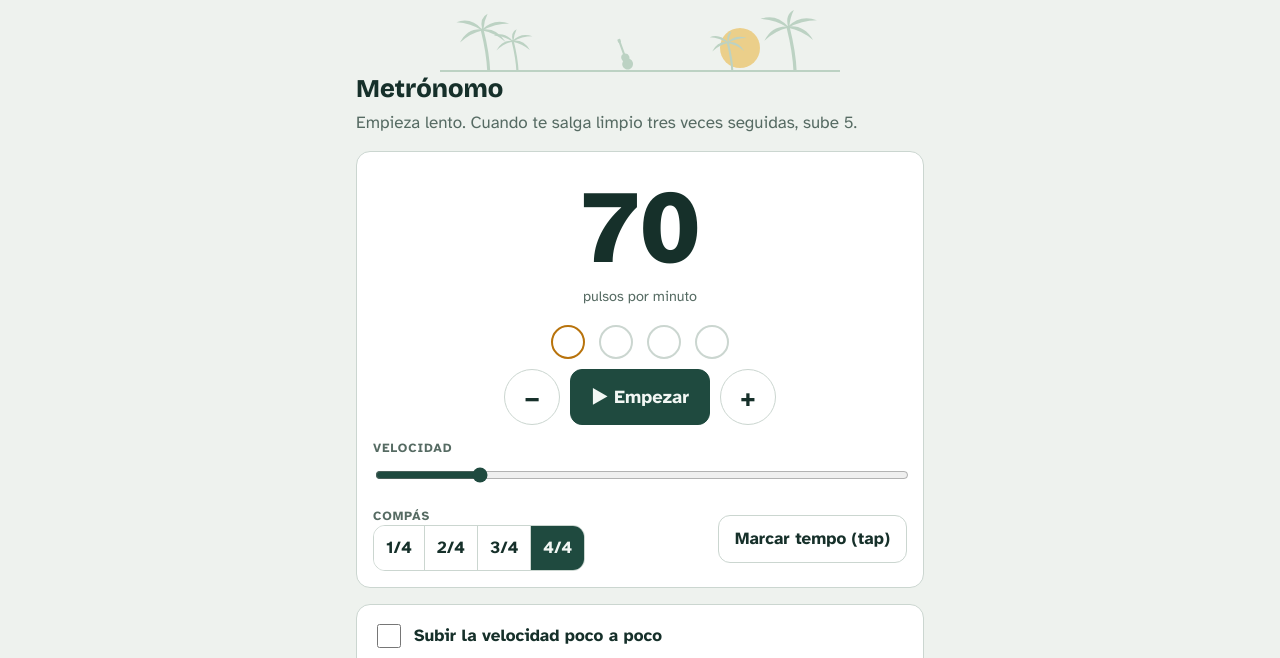
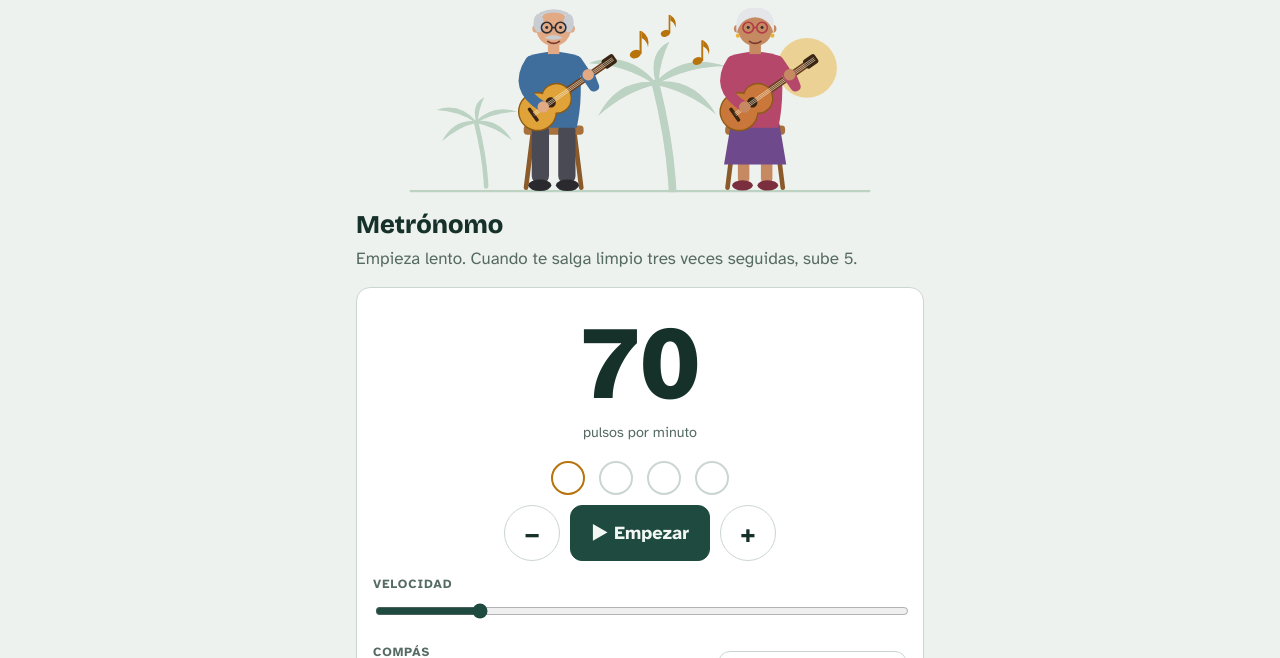
Before and after one commit to Vidal3375/Musica, a plain HTML site: page index.html in a window 1280 px wide. Shown: the part 75-733 px from the top of the page. Drawn offline with nearby package versions, Linux system fonts and the light colour scheme.

Commit message:
Ilustración de guitarristas mayores, menos imágenes y metrónomo más grave
Co-Authored-By: Claude Opus 5.5 <noreply@anthropic.com>
Claude-Session: https://claude.ai/code/session_019fzooruuZB4sTfYFg6Prk2

```diff
--- a/index.html
+++ b/index.html
@@ -69,9 +69,9 @@ h1, h2, h3 { font-family: var(--font-display); text-wrap: balance; margin: 0; }
 .top .place { font-size: 0.78rem; font-weight: 700; letter-spacing: 0.18em; text-transform: uppercase; color: var(--accent); }
 .top h1 { font-size: 1.35rem; font-weight: 800; color: var(--wood); letter-spacing: -0.01em; line-height: 1.15; }
 .top .sub { font-size: 0.85rem; color: var(--muted); }
-.skyline { display: block; width: 100%; max-width: 600px; height: 64px; margin: 0 auto -6px; color: var(--palm); }
-.skyline .sun { fill: var(--sun); opacity: 0.55; }
-.paella-art { width: 100%; max-width: 150px; height: auto; display: block; margin: 0 auto; }
+.scene { display: block; width: 100%; max-width: 600px; height: auto; max-height: 190px; margin: 0 auto 4px; color: var(--palm); }
+.scene .sun { fill: var(--sun); opacity: 0.5; }
+.scene .note { fill: var(--accent); }
 .signoff { display: grid; justify-items: center; gap: 4px; padding-top: 8px; color: var(--muted); font-size: 0.85rem; text-align: center; }
 .signoff b { color: var(--ink); font-family: var(--font-display); }
 
@@ -224,37 +224,6 @@ nav.tabbar a[aria-current="page"] { color: var(--wood); }
       <path d="M47 29 Q66 10 92 19 Q68 19 47 31 Z"/><path d="M47 29 Q72 26 86 50 Q68 35 47 31 Z"/><path d="M47 29 Q28 8 4 17 Q28 18 47 31 Z"/><path d="M47 29 Q22 27 10 51 Q28 35 47 31 Z"/><path d="M47 29 Q42 10 56 3 Q50 15 49 29 Z"/>
     </g>
   </symbol>
-  <symbol id="guitar-sil" viewBox="0 0 100 100">
-    <g fill="currentColor" transform="rotate(-20 50 55)">
-      <rect x="47" y="6" width="6" height="44" rx="1"/><rect x="45.5" y="0" width="9" height="10" rx="2"/>
-      <circle cx="50" cy="58" r="12"/><circle cx="50" cy="78" r="16"/>
-    </g>
-  </symbol>
-  <symbol id="paella" viewBox="0 0 160 100">
-    <ellipse cx="80" cy="54" rx="78" ry="12" fill="#000" opacity="0.08"/>
-    <rect x="2" y="40" width="22" height="9" rx="4.5" fill="#3B3B3E"/>
-    <rect x="136" y="40" width="22" height="9" rx="4.5" fill="#3B3B3E"/>
-    <ellipse cx="80" cy="46" rx="60" ry="38" fill="#4A4A4F" stroke="#2C2C30" stroke-width="2"/>
-    <ellipse cx="80" cy="46" rx="53" ry="32" fill="#C98A2B"/>
-    <ellipse cx="80" cy="45" rx="49" ry="29" fill="#E7B544"/>
-    <g fill="#F4E7C6" stroke="#CDBB8E" stroke-width="0.8">
-      <ellipse cx="60" cy="34" rx="5" ry="3.4" transform="rotate(-20 60 34)"/><ellipse cx="98" cy="30" rx="5" ry="3.4" transform="rotate(15 98 30)"/>
-      <ellipse cx="74" cy="58" rx="5" ry="3.4" transform="rotate(10 74 58)"/><ellipse cx="108" cy="52" rx="5" ry="3.4" transform="rotate(-25 108 52)"/>
-      <ellipse cx="48" cy="50" rx="5" ry="3.4" transform="rotate(30 48 50)"/>
-    </g>
-    <g fill="#5E9A3A">
-      <rect x="64" y="42" width="16" height="3.6" rx="1.8" transform="rotate(-30 72 44)"/><rect x="88" y="40" width="16" height="3.6" rx="1.8" transform="rotate(20 96 42)"/>
-      <rect x="82" y="60" width="16" height="3.6" rx="1.8" transform="rotate(-10 90 62)"/><rect x="40" y="38" width="14" height="3.6" rx="1.8" transform="rotate(60 47 40)"/>
-      <rect x="112" y="36" width="14" height="3.6" rx="1.8" transform="rotate(-50 119 38)"/>
-    </g>
-    <g fill="#A8652A" stroke="#7E4A1C" stroke-width="0.8">
-      <path d="M76 26 q8 -5 13 1 q3 6 -4 8 q-9 1 -9 -9z"/><path d="M54 60 q7 -6 13 0 q2 6 -5 7 q-9 0 -8 -7z"/>
-      <path d="M110 40 q8 -4 11 3 q1 6 -6 6 q-7 -1 -5 -9z"/><path d="M92 64 q6 -5 11 0 q2 5 -4 6 q-7 0 -7 -6z"/>
-    </g>
-    <g stroke="#355E33" stroke-width="1.4" stroke-linecap="round" fill="none">
-      <path d="M62 22 L84 18"/><path d="M66 21 l-2 -4 M70 20 l-1 -4 M74 19 l-1 -4 M78 19 l0 -4 M68 21 l1 3 M72 20 l1 3 M76 19 l1 3"/>
-    </g>
-  </symbol>
 </svg>
 <header class="top">
   <svg class="logo" aria-hidden="true"><use href="#logo"/></svg>
@@ -262,14 +231,71 @@ nav.tabbar a[aria-current="page"] { color: var(--wood); }
   <h1>Guitarra Paso a Paso</h1>
   <span class="sub">Poco a poco se llega lejos</span>
 </header>
-<svg class="skyline" viewBox="0 0 400 64" preserveAspectRatio="xMidYMax meet" aria-hidden="true">
-  <circle class="sun" cx="300" cy="40" r="20"/>
-  <use href="#palm" x="14" y="4" width="60" height="60"/>
-  <use href="#palm" x="52" y="20" width="44" height="44"/>
-  <use href="#guitar-sil" x="168" y="30" width="34" height="34"/>
-  <use href="#palm" x="318" y="0" width="64" height="64"/>
-  <use href="#palm" x="268" y="22" width="42" height="42"/>
-  <rect x="0" y="62" width="400" height="2" fill="currentColor"/>
+<svg class="scene" viewBox="0 0 400 165" role="img" aria-label="Un hombre y una mujer mayores tocando la guitarra junto a una palmera">
+  <circle class="sun" cx="345" cy="52" r="26"/>
+  <use href="#palm" x="150" y="25" width="135" height="135"/>
+  <use href="#palm" x="20" y="70" width="80" height="90"/>
+  <rect x="0" y="158" width="400" height="2" fill="currentColor"/>
+  <g class="note" transform="translate(196 40) scale(1)"><ellipse cx="0" cy="0" rx="5" ry="3.6" transform="rotate(-20)"/><rect x="3.6" y="-20" width="1.8" height="20"/><path d="M5.4 -20 Q13 -15 11 -6 Q10 -12 5.4 -14Z"/></g> <g class="note" transform="translate(222 22) scale(0.8)"><ellipse cx="0" cy="0" rx="5" ry="3.6" transform="rotate(-20)"/><rect x="3.6" y="-20" width="1.8" height="20"/><path d="M5.4 -20 Q13 -15 11 -6 Q10 -12 5.4 -14Z"/></g> <g class="note" transform="translate(250 46) scale(0.9)"><ellipse cx="0" cy="0" rx="5" ry="3.6" transform="rotate(-20)"/><rect x="3.6" y="-20" width="1.8" height="20"/><path d="M5.4 -20 Q13 -15 11 -6 Q10 -12 5.4 -14Z"/></g>
+  <g transform="translate(125 108)">
+    <g stroke="#8A5A2B" stroke-width="4" stroke-linecap="round"><line x1="-18" y1="0" x2="-24" y2="48"/><line x1="18" y1="0" x2="24" y2="48"/></g>
+    <rect x="-26" y="-6" width="52" height="8" rx="3" fill="#A8703A"/>
+    <rect x="-19" y="-8" width="15" height="52" rx="6" fill="#4A4A55"/><rect x="4" y="-8" width="15" height="52" rx="6" fill="#4A4A55"/>
+    <ellipse cx="-12" cy="46" rx="10" ry="5" fill="#2A2A2E"/><ellipse cx="12" cy="46" rx="10" ry="5" fill="#2A2A2E"/>
+    <path d="M-22 -66 Q-26 -30 -20 -4 L20 -4 Q26 -30 22 -66 Q0 -74 -22 -66Z" fill="#3F6E9C"/>
+    <rect x="-5" y="-78" width="10" height="10" fill="#E2A985"/>
+    <circle cx="-15" cy="-90" r="3.5" fill="#E2A985"/><circle cx="15" cy="-90" r="3.5" fill="#E2A985"/>
+    <circle cx="0" cy="-90" r="15" fill="#E2A985"/>
+    <ellipse cx="-13" cy="-95" rx="4.5" ry="8" fill="#C9CCD1"/><ellipse cx="13" cy="-95" rx="4.5" ry="8" fill="#C9CCD1"/>
+      <path d="M-11 -103 Q0 -108 11 -103" stroke="#C9CCD1" stroke-width="3" fill="none" stroke-linecap="round"/>
+      <path d="M-8 -82 Q0 -87 8 -82 Q0 -79 -8 -82Z" fill="#C9CCD1"/>
+    <g fill="none" stroke="#2E2E33" stroke-width="1.4"><circle cx="-6" cy="-91" r="4.6"/><circle cx="6" cy="-91" r="4.6"/><line x1="-1.4" y1="-91" x2="1.4" y2="-91"/></g>
+    <circle cx="-6" cy="-91" r="1.3" fill="#2E2E33"/><circle cx="6" cy="-91" r="1.3" fill="#2E2E33"/>
+    <path d="M-5 -79 Q0 -75.5 5 -79" fill="none" stroke="#7A3B2E" stroke-width="1.5" stroke-linecap="round"/>
+    <g transform="translate(-14 -18) rotate(55)">
+      <rect x="-3" y="-72" width="6" height="48" fill="#6B3E1E"/>
+      <rect x="-4.5" y="-82" width="9" height="12" rx="2" fill="#3A2412"/>
+      <circle cx="0" cy="-20" r="13.5" fill="#8C5A14"/><circle cx="0" cy="0" r="17" fill="#8C5A14"/>
+      <circle cx="0" cy="-20" r="12.3" fill="#E0A33A"/><circle cx="0" cy="0" r="15.8" fill="#E0A33A"/>
+      <circle cx="0" cy="-14" r="4.5" fill="#3A2412"/>
+      <rect x="-7" y="3" width="14" height="3" rx="1" fill="#3A2412"/>
+      <g stroke="#F6EBD3" stroke-width="0.5"><line x1="-1.3" y1="-80" x2="-1.3" y2="4"/><line x1="0" y1="-80" x2="0" y2="4"/><line x1="1.3" y1="-80" x2="1.3" y2="4"/></g>
+    </g>
+    <path d="M-20 -62 Q-36 -38 -9 -22" fill="none" stroke="#3F6E9C" stroke-width="9" stroke-linecap="round"/>
+    <circle cx="-9" cy="-22" r="5" fill="#E2A985"/>
+    <path d="M20 -62 L35 -40 L31 -50" fill="none" stroke="#3F6E9C" stroke-width="9" stroke-linecap="round" stroke-linejoin="round"/>
+    <circle cx="30" cy="-50" r="5" fill="#E2A985"/>
+  </g>
+  <g transform="translate(300 108)">
+    <g stroke="#8A5A2B" stroke-width="4" stroke-linecap="round"><line x1="-18" y1="0" x2="-24" y2="48"/><line x1="18" y1="0" x2="24" y2="48"/></g>
+    <rect x="-26" y="-6" width="52" height="8" rx="3" fill="#A8703A"/>
+    <rect x="-15" y="20" width="10" height="24" rx="4" fill="#C68A62"/><rect x="5" y="20" width="10" height="24" rx="4" fill="#C68A62"/>
+    <path d="M-21 -8 L-27 28 L27 28 L21 -8Z" fill="#6E4A8C"/>
+    <ellipse cx="-11" cy="46" rx="9" ry="4.5" fill="#7A2E3E"/><ellipse cx="11" cy="46" rx="9" ry="4.5" fill="#7A2E3E"/>
+    <path d="M-22 -66 Q-26 -30 -20 -4 L20 -4 Q26 -30 22 -66 Q0 -74 -22 -66Z" fill="#B5476B"/>
+    <rect x="-5" y="-78" width="10" height="10" fill="#C68A62"/>
+    <circle cx="-15" cy="-90" r="3.5" fill="#C68A62"/><circle cx="15" cy="-90" r="3.5" fill="#C68A62"/>
+    <circle cx="0" cy="-90" r="15" fill="#C68A62"/>
+    <path d="M-16 -86 Q-19 -109 0 -108 Q19 -109 16 -86 Q13 -99 0 -100 Q-13 -99 -16 -86Z" fill="#E4E6EA"/>
+      <circle cx="0" cy="-110" r="6.5" fill="#E4E6EA"/>
+      <circle cx="-15" cy="-84" r="1.8" fill="#E9B23A"/><circle cx="15" cy="-84" r="1.8" fill="#E9B23A"/>
+    <g fill="none" stroke="#B23A48" stroke-width="1.4"><circle cx="-6" cy="-91" r="4.6"/><circle cx="6" cy="-91" r="4.6"/><line x1="-1.4" y1="-91" x2="1.4" y2="-91"/></g>
+    <circle cx="-6" cy="-91" r="1.3" fill="#2E2E33"/><circle cx="6" cy="-91" r="1.3" fill="#2E2E33"/>
+    <path d="M-5 -79 Q0 -75.5 5 -79" fill="none" stroke="#7A3B2E" stroke-width="1.5" stroke-linecap="round"/>
+    <g transform="translate(-14 -18) rotate(55)">
+      <rect x="-3" y="-72" width="6" height="48" fill="#6B3E1E"/>
+      <rect x="-4.5" y="-82" width="9" height="12" rx="2" fill="#3A2412"/>
+      <circle cx="0" cy="-20" r="13.5" fill="#8C5A14"/><circle cx="0" cy="0" r="17" fill="#8C5A14"/>
+      <circle cx="0" cy="-20" r="12.3" fill="#C9773A"/><circle cx="0" cy="0" r="15.8" fill="#C9773A"/>
+      <circle cx="0" cy="-14" r="4.5" fill="#3A2412"/>
+      <rect x="-7" y="3" width="14" height="3" rx="1" fill="#3A2412"/>
+      <g stroke="#F6EBD3" stroke-width="0.5"><line x1="-1.3" y1="-80" x2="-1.3" y2="4"/><line x1="0" y1="-80" x2="0" y2="4"/><line x1="1.3" y1="-80" x2="1.3" y2="4"/></g>
+    </g>
+    <path d="M-20 -62 Q-36 -38 -9 -22" fill="none" stroke="#B5476B" stroke-width="9" stroke-linecap="round"/>
+    <circle cx="-9" cy="-22" r="5" fill="#C68A62"/>
+    <path d="M20 -62 L35 -40 L31 -50" fill="none" stroke="#B5476B" stroke-width="9" stroke-linecap="round" stroke-linejoin="round"/>
+    <circle cx="30" cy="-50" r="5" fill="#C68A62"/>
+  </g>
 </svg>
 
 <main>
@@ -386,15 +412,13 @@ nav.tabbar a[aria-current="page"] { color: var(--wood); }
       <button class="btn primary big" id="pStart">▶ Empezar minuto</button>
     </div>
     <div class="panel">
-      <svg class="paella-art" viewBox="0 0 160 100" role="img" aria-label="Una paella"><use href="#paella"/></svg>
-      <div class="label" style="margin:8px 0 6px">Tus mejores marcas</div>
+      <div class="label" style="margin-bottom:6px">Tus mejores marcas</div>
       <ul class="records" id="records"></ul>
       <p class="hint" style="margin-top:8px">Se guardan solo en este dispositivo.</p>
     </div>
   </section>
   <div class="signoff">
-    <svg width="64" height="40" viewBox="0 0 160 100" aria-hidden="true"><use href="#paella"/></svg>
-    <span>Hecho en <b>Puçol</b>, entre palmeras, guitarras y paellas</span>
+    <span>Hecho en <b>Puçol</b></span>
   </div>
 </main>
 
@@ -443,7 +467,7 @@ function beep(t, freq, dur = 0.05, vol = 0.6) {
 // Golpe de madera (tipo "woodblock"): tono corto que cae de altura + chasquido filtrado.
 let noiseBuf = null;
 function wood(t, accent) {
-  const c = audio(), f = accent ? 1250 : 880, vol = accent ? 0.9 : 0.6;
+  const c = audio(), f = accent ? 950 : 660, vol = accent ? 0.9 : 0.6;
   if (!noiseBuf) {
     noiseBuf = c.createBuffer(1, Math.floor(c.sampleRate * 0.03), c.sampleRate);
     const d = noiseBuf.getChannelData(0);
```
